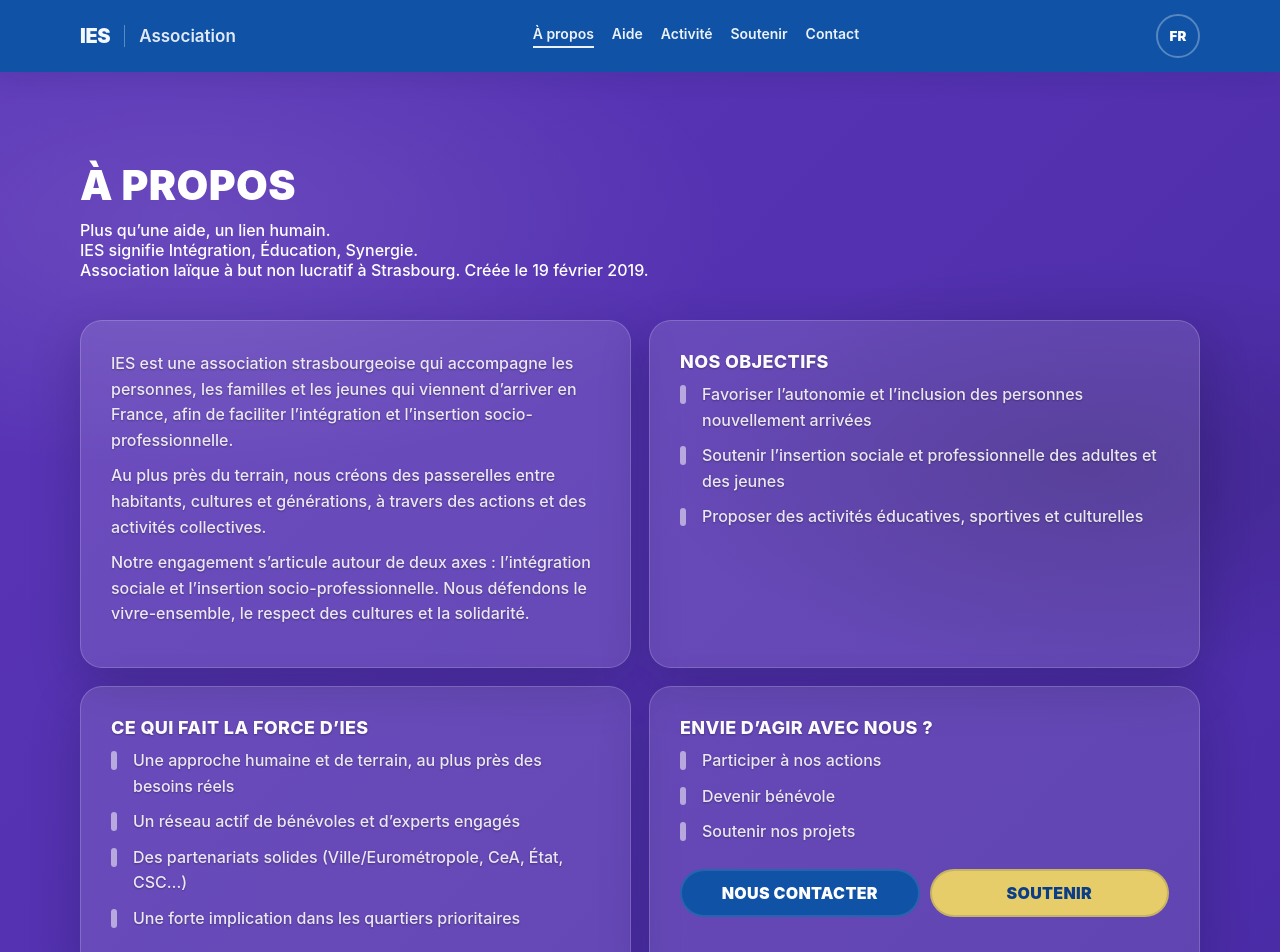
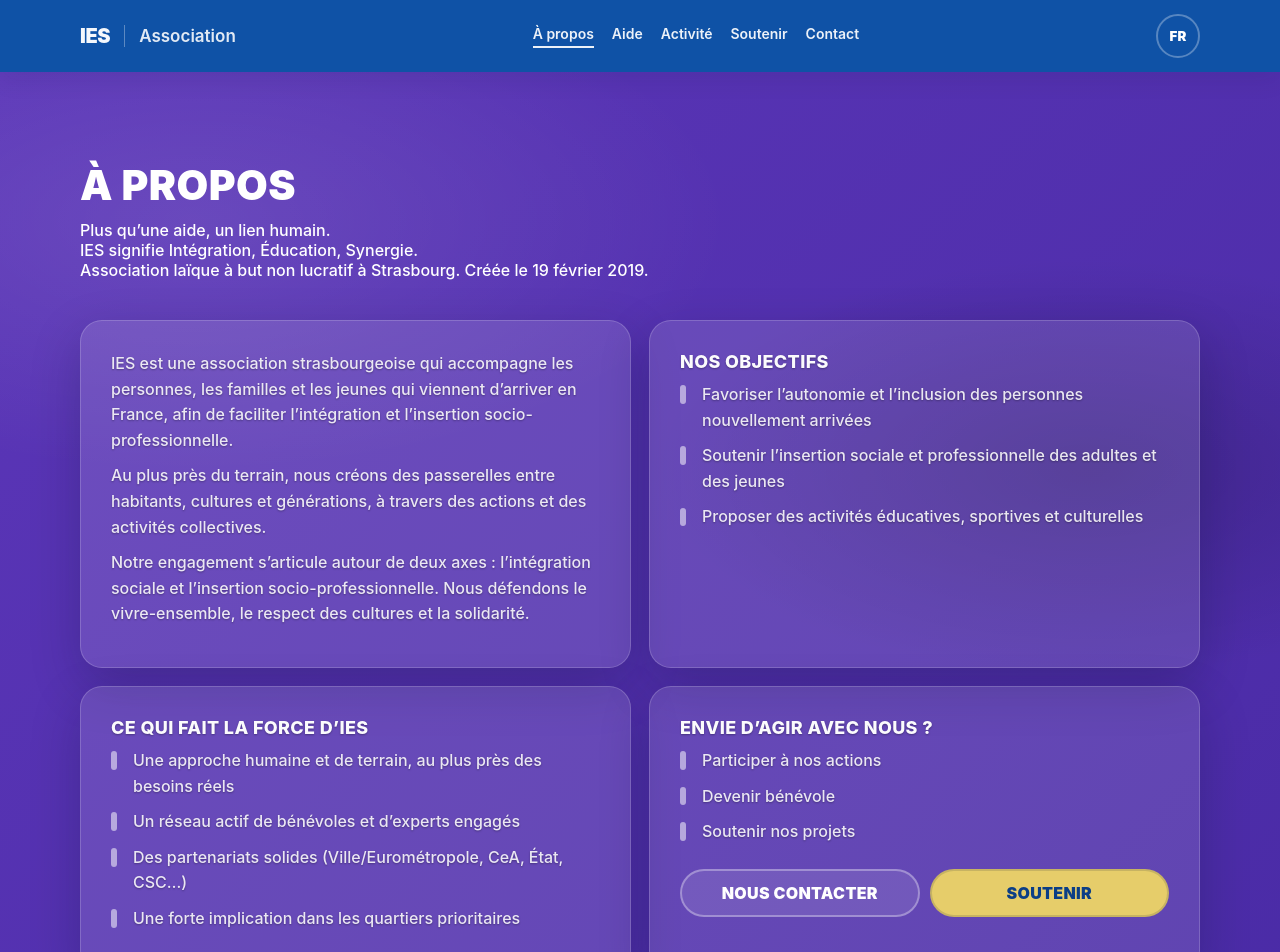
Before and after one commit to aslanzubairaev/Association-IES-, a Next.js app: page /fr/about in a window 1280 px wide. Shown: the top 952 px of the page. Built offline with nearby package versions, Linux system fonts and the light colour scheme.

Commit message:
кнопки на всех страницах сделал менее заметными, сдедал более прозрачными

```diff
--- a/src/legacy/styles.css
+++ b/src/legacy/styles.css
@@ -550,14 +550,15 @@ li {
 /* Базовые варианты кнопок (единый радиус/высота/бордер/hover). */
 .btnPrimary,
 .btn--blue {
-  background: var(--color-primary);
+  background: rgba(255, 255, 255, .10);
   color: #fff;
-  border-color: rgba(255, 255, 255, .10);
+  border-color: rgba(255, 255, 255, .32);
 }
 
 .btnPrimary:hover,
 .btn--blue:hover {
-  background: var(--color-primary-dark);
+  background: rgba(255, 255, 255, .16);
+  border-color: rgba(255, 255, 255, .45);
 }
 
 .btnSecondary,
```
